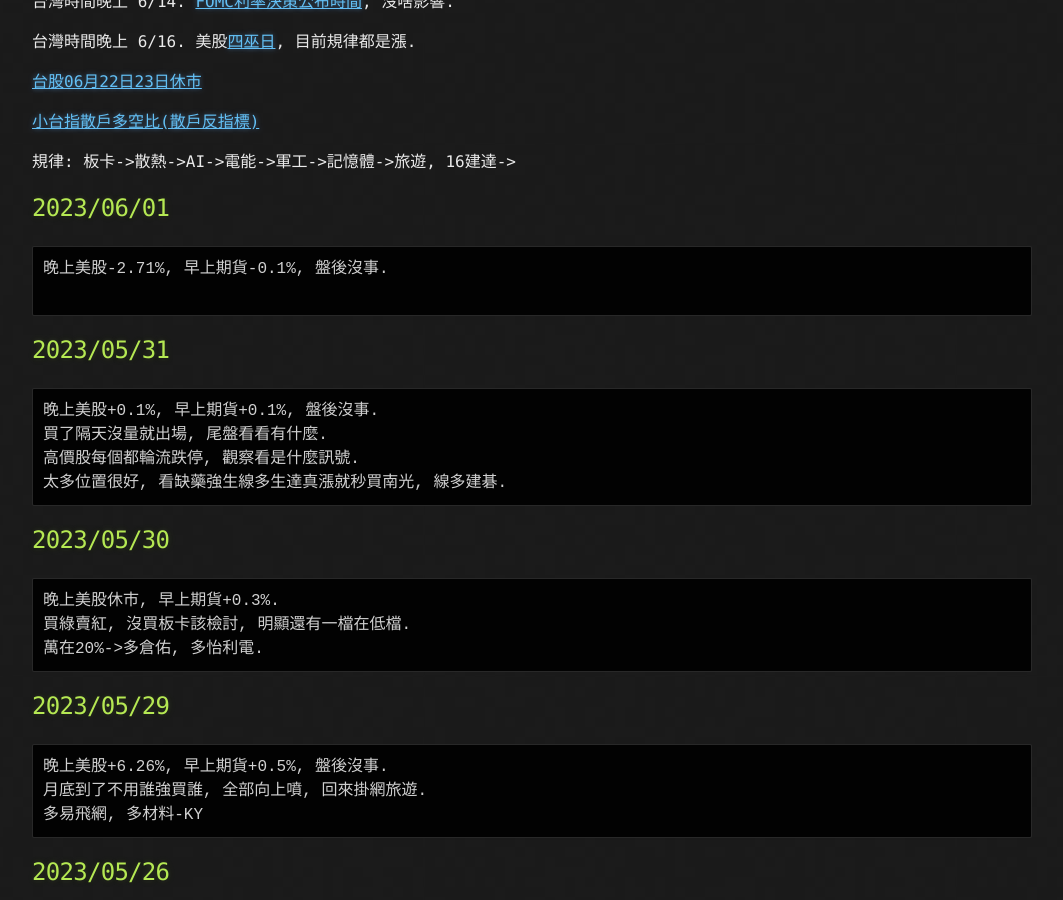
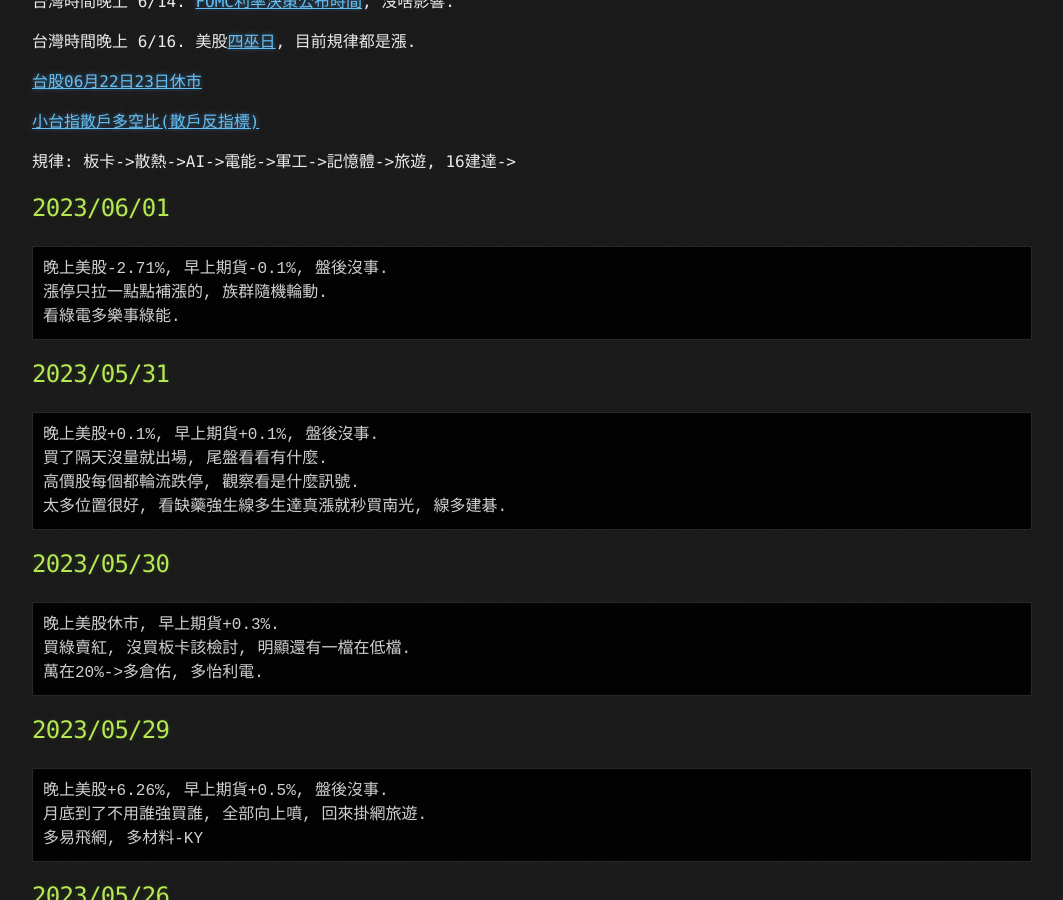
Before and after one commit to lepg5487/Stock_God, a Jekyll site: the page built from index.md, in a window 1280 px wide and 900 px high, scrolled down 388 px. Shown: the whole window, without its empty margins (108-1171 px from the left). Built offline with Jekyll 4.4.1, drawn with Linux system fonts in a browser that asks for light colours; our own code applies the rules of GitHub Pages for plain Markdown files.

Commit message:
Update index.md

````diff
--- a/index.md
+++ b/index.md
@@ -21,7 +21,8 @@ layout: testlayouts
 ## 2023/06/01
 ```
 晚上美股-2.71%, 早上期貨-0.1%, 盤後沒事.
-
+漲停只拉一點點補漲的, 族群隨機輪動.
+看綠電多樂事綠能.
 ```
 
 ## 2023/05/31
````
